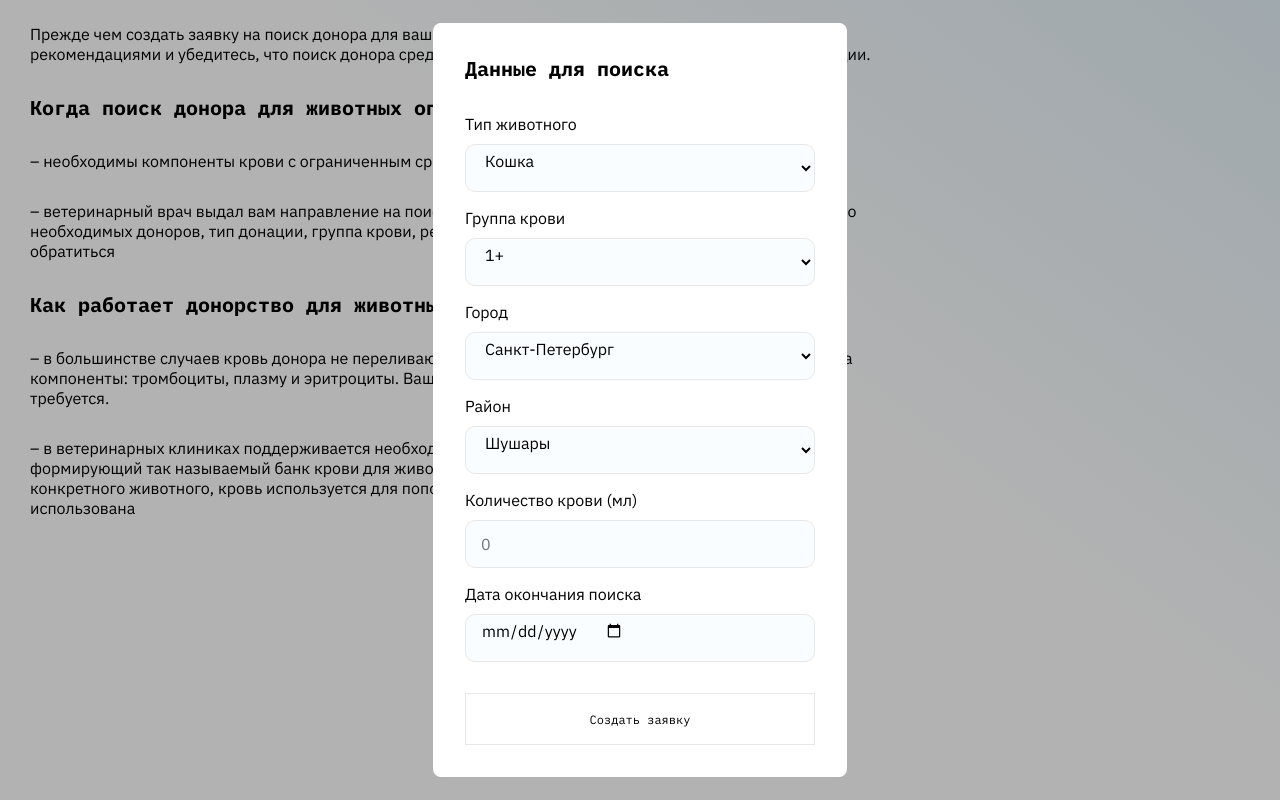
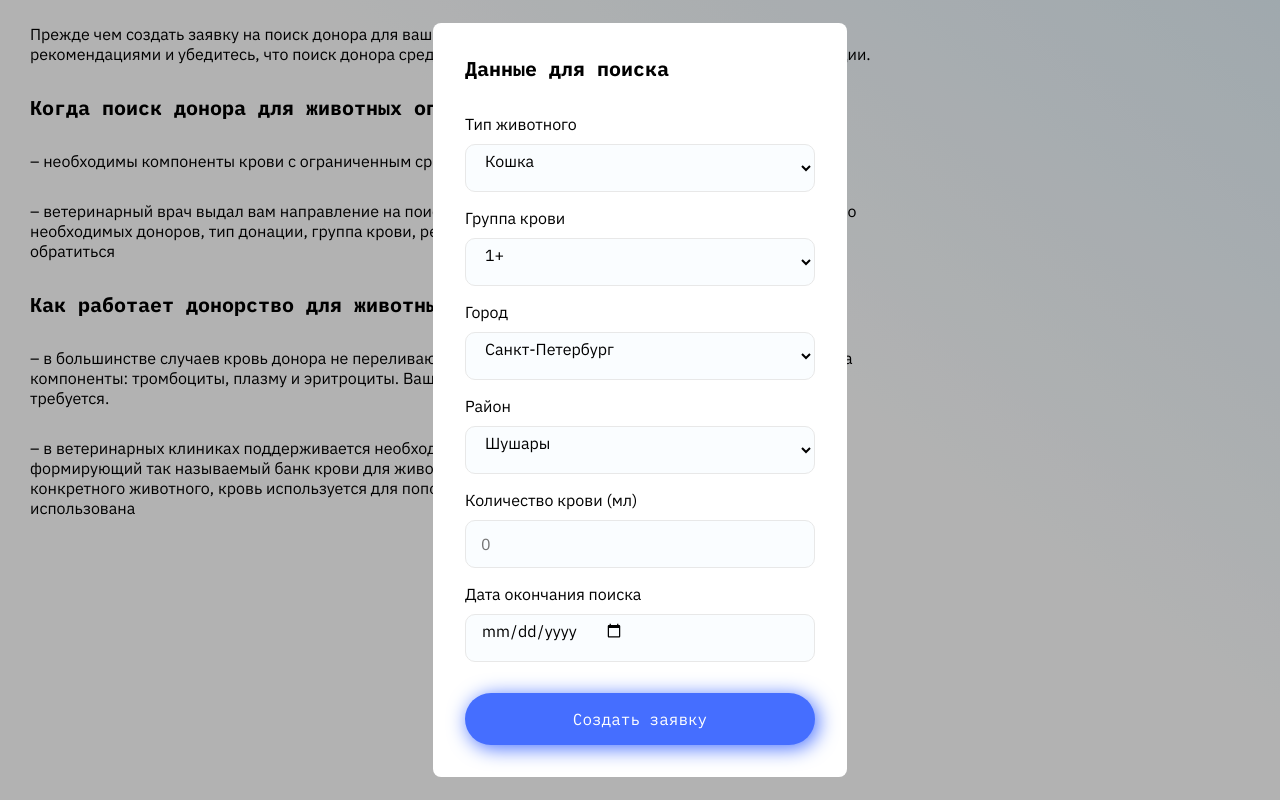
Before and after one commit to Arlet2/selectel-front, a Next.js app: page /search in a window 1280 px wide. Both pictures are taken after a click on the button "Cоздать заявку". Shown: the part 293-1093 px from the top of the page. Built offline with nearby package versions, Linux system fonts and the light colour scheme.

Commit message:
Fix search modal

```diff
--- a/app/search/page.tsx
+++ b/app/search/page.tsx
@@ -54,7 +54,7 @@ function Modal() {
                 <label className={styles.label}>Дата окончания поиска</label>
                 <input required type="date" className="input"/>
             </div>
-            <button className={cn("buttonLogin", styles.modalButton)} type='submit'>Создать заявку</button>
+            <button className={cn("button", styles.modalButton)} type='submit'>Создать заявку</button>
         </form>
     )
 }
```
